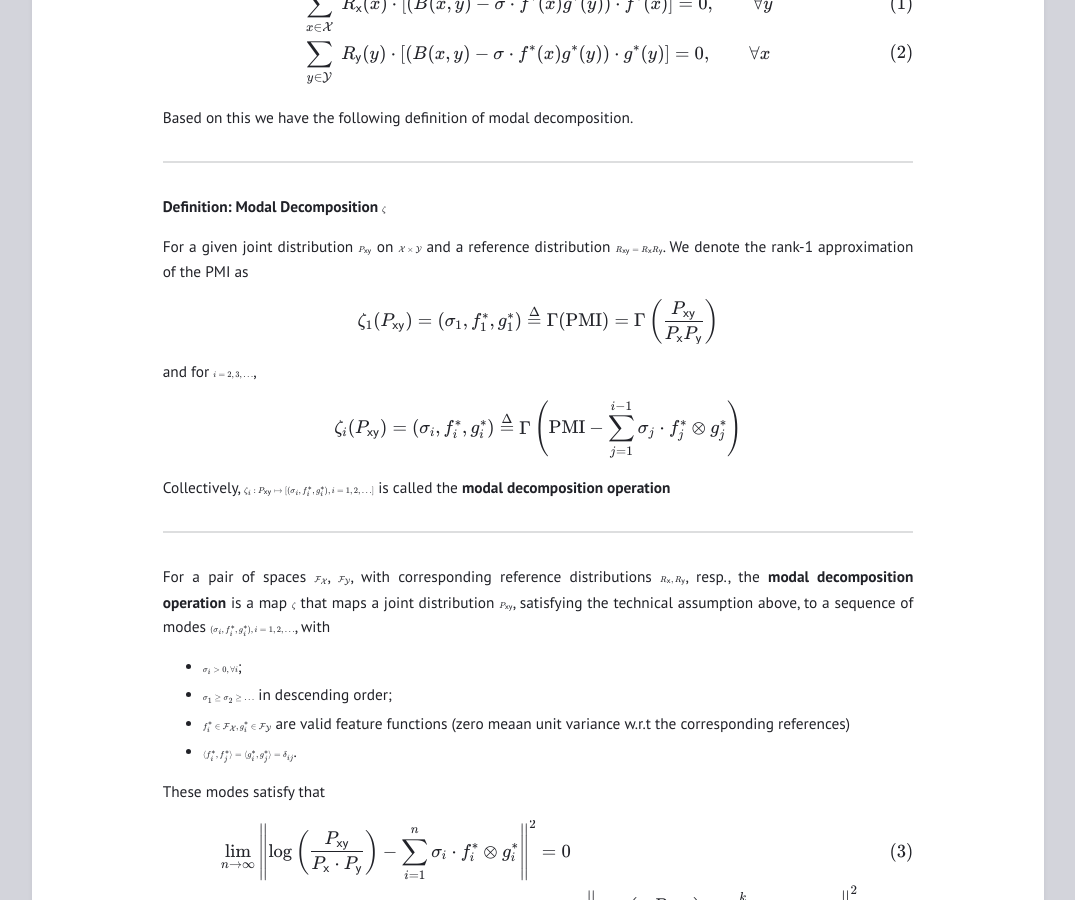
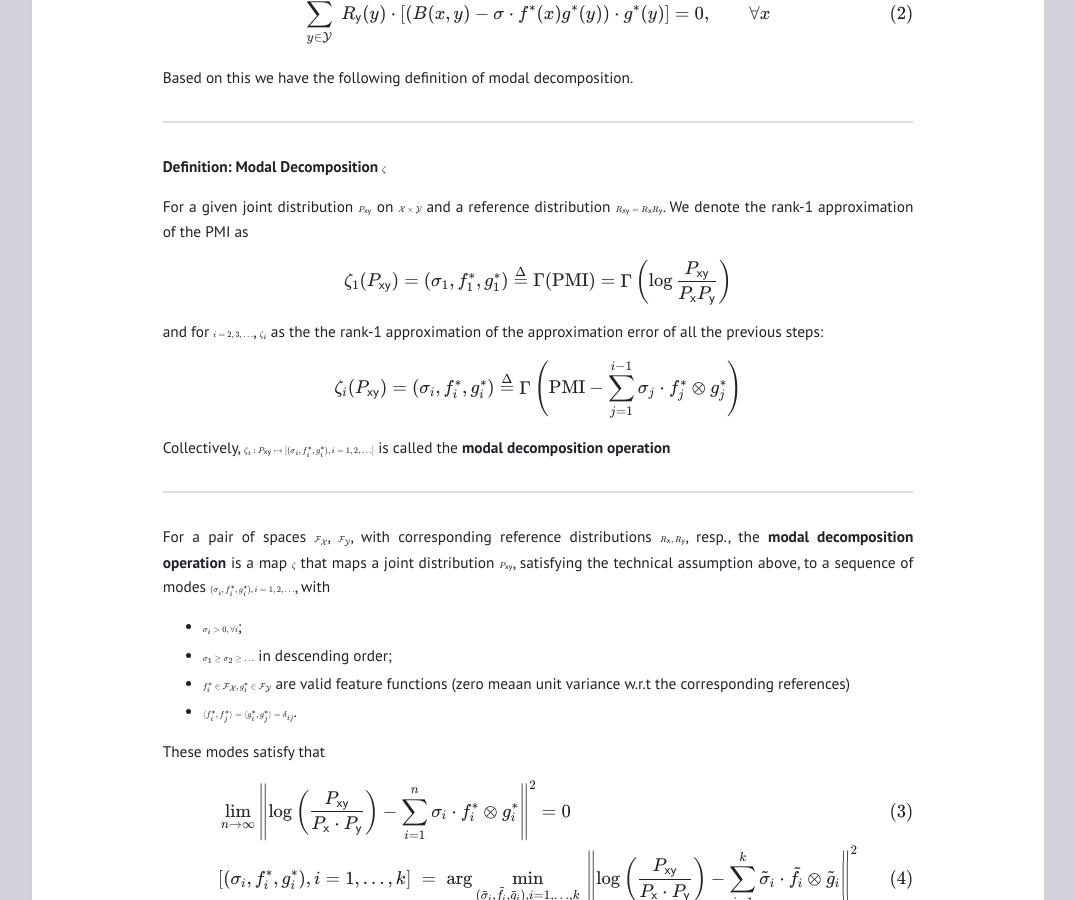
Before and after one commit to gilearning/gilearning.github.io, a Jekyll site: the page built from _posts/2022-08-15-ModalDecomposition.md, in a window 1280 px wide and 900 px high, scrolled down 3682 px. Shown: the whole window, without its empty margins (102-1177 px from the left). Built offline with Jekyll 4.4.1, drawn with Linux system fonts in a browser that asks for light colours; formulas are drawn with MathJax 3.

Commit message:
Update 2022-08-15-ModalDecomposition.md

```diff
--- a/_posts/2022-08-15-ModalDecomposition.md
+++ b/_posts/2022-08-15-ModalDecomposition.md
@@ -121,16 +120,16 @@ Based on this we have the following definition of modal decomposition.
 For a given joint distribution $P_{\mathsf {xy}}$ on $\mathcal {X \times Y}$ and a reference distribution $R_{\mathsf {xy}} = R_\mathsf x R_\mathsf y$. We denote the rank-1 approximation of the PMI as
 
 $$
-\zeta_1(P_{\mathsf {xy}}) = (\sigma_1, f_1^*, g_1^*) \stackrel{\Delta}{=} \Gamma (\mathrm {PMI}) = \Gamma \left(\frac{P_{\mathsf {xy}}}{P_\mathsf xP_\mathsf y}\right)
+\zeta_1(P_{\mathsf {xy}}) = (\sigma_1, f_1^*, g_1^*) \stackrel{\Delta}{=} \Gamma (\mathrm {PMI}) = \Gamma \left(\log \frac{P_{\mathsf {xy}}}{P_\mathsf xP_\mathsf y}\right)
 $$
 
-and for $i=2, 3, \ldots$,
+and for $i=2, 3, \ldots$, $\zeta_i$ as the the rank-1 approximation of the approximation error of all the previous steps:
 
 $$
 \zeta_i(P_{\mathsf{xy}}) = (\sigma_i, f_i^*, g_i^* ) \stackrel{\Delta}{=} \Gamma \left(\mathrm{PMI} - \sum_{j=1}^{i-1} \sigma_j \cdot f_j^*\otimes g_j^* \right)
 $$
 
-Collectively, $\{\zeta_i\} : P_{\mathsf {xy}} \mapsto [(\sigma_i, f^\ast_i, g^\ast_i), i=1, 2, \ldots]$ is called the **modal decomposition operation**
+Collectively, $\{ \zeta_i \} : P_{\mathsf {xy}} \mapsto [(\sigma_i, f^\ast_i, g^\ast_i), i=1, 2, \ldots]$ is called the **modal decomposition operation**
 
 ---
 
```
Also changed, not shown: other parts of _posts/2022-08-15-ModalDecomposition.md (+0 -1 lines).
